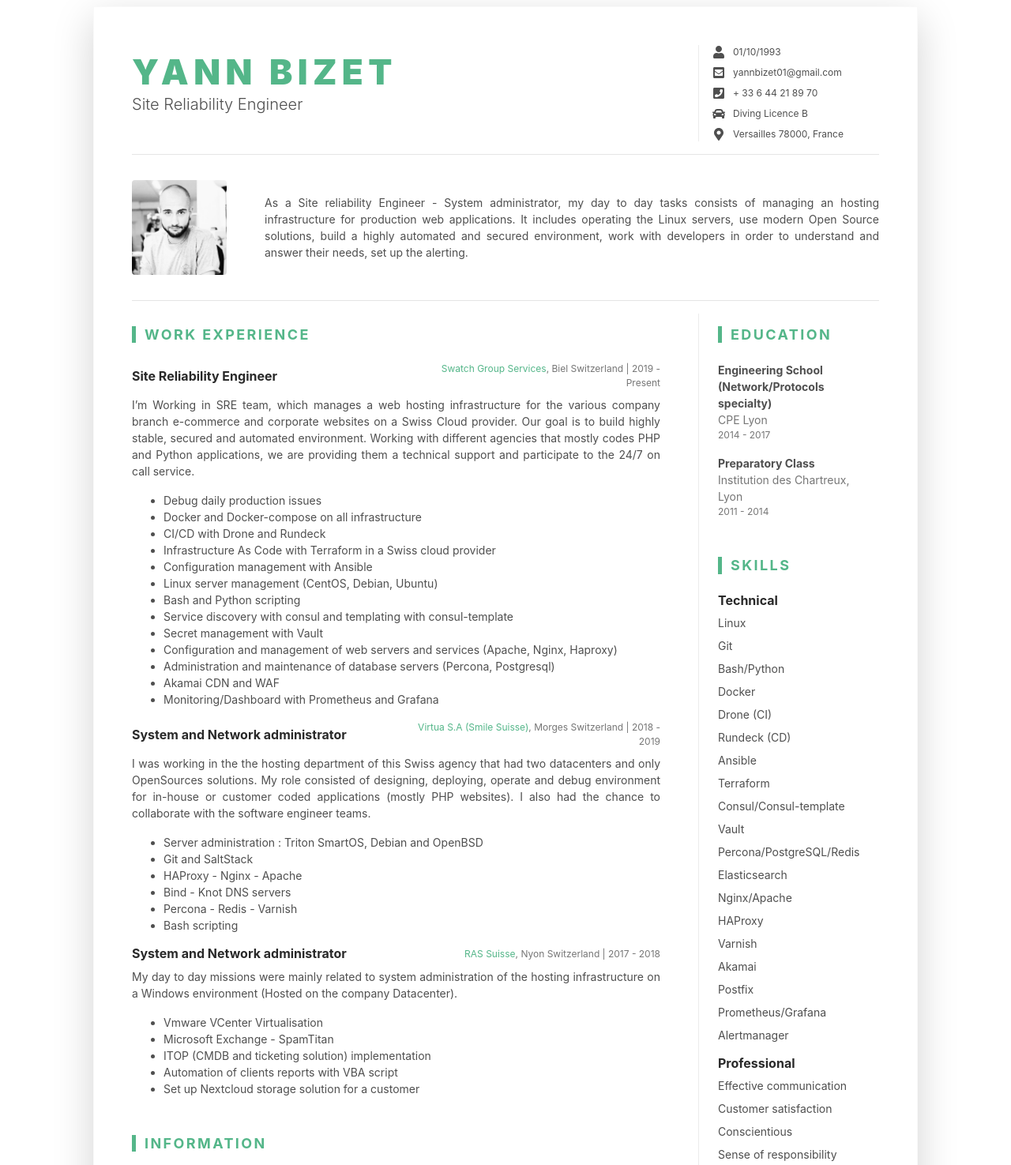
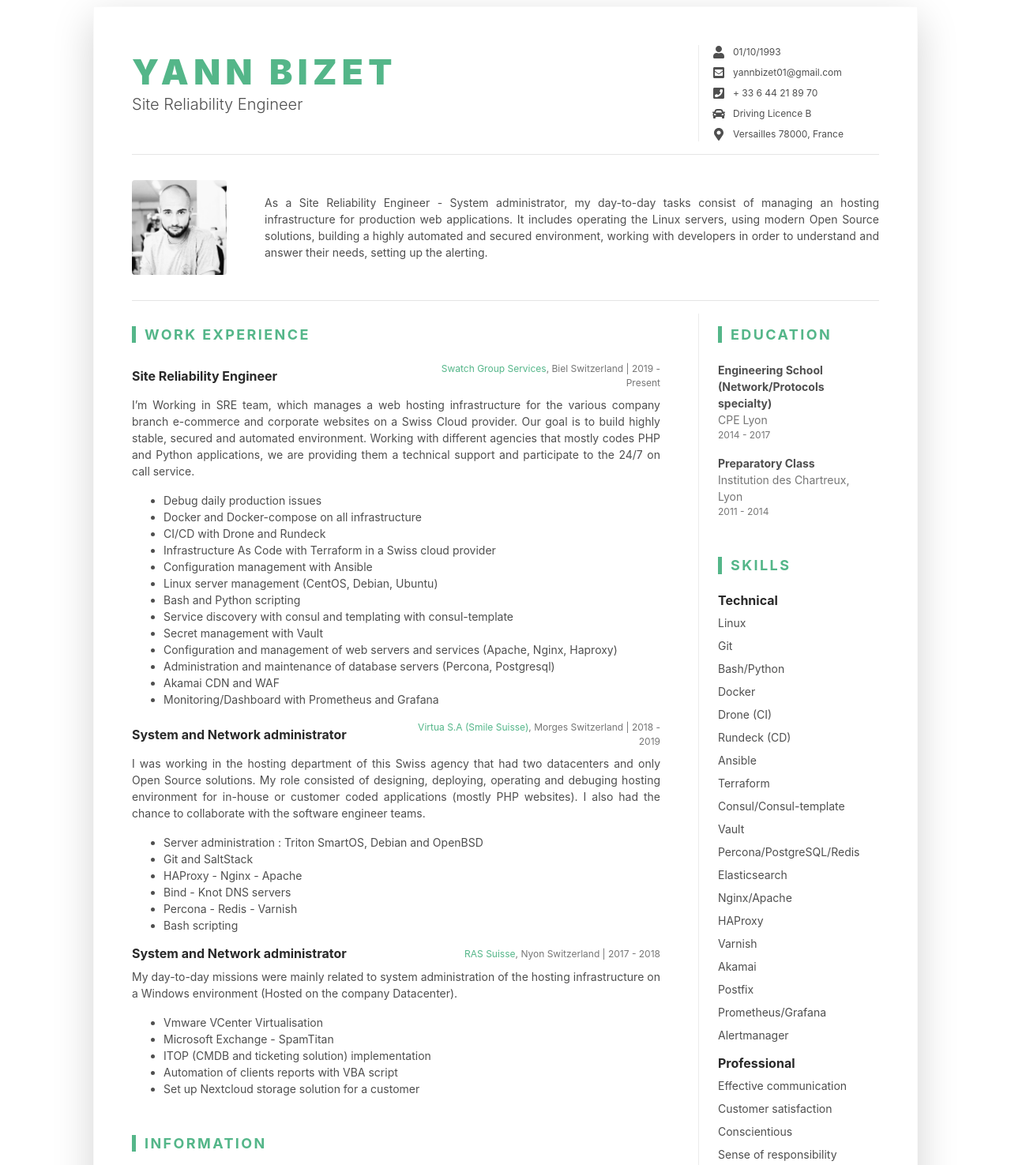
Before and after one commit to yannbizet/yannbizet.github.io, a plain HTML site: page index.html in a window 1280 px wide. Shown: the part 40-1515 px from the top of the page at 79% size. Drawn offline with Linux system fonts and the light colour scheme.

Commit message:
Fix some grammar errors

```diff
--- a/index.html
+++ b/index.html
@@ -58,7 +58,7 @@
 
                                 <li class="mb-2"><i class="fas fa-phone-square fa-fw fa-lg mr-2"></i><a class="resume-link" href="tel:&#43;%2033%206%2044%2021%2089%2070">&#43; 33 6 44 21 89 70</a></li>
 
-                                <li class="mb-2"><i class="fas fa-car fa-fw fa-lg mr-2"></i>Diving Licence B</li>
+                                <li class="mb-2"><i class="fas fa-car fa-fw fa-lg mr-2"></i>Driving Licence B</li>
                                 <li class="mb-0"><i class="fas fa-map-marker-alt fa-fw fa-lg mr-2"></i>Versailles 78000, France</li>
                             </ul>
                         </div>
@@ -83,7 +83,7 @@
 
         <div class="media-body text-left">
             <div align="justify">
-                <p class="mb-0">As a Site reliability Engineer - System administrator, my day to day tasks consists of managing an hosting infrastructure for production web applications. It includes operating the Linux servers, use modern Open Source solutions, build a highly automated and secured environment, work with developers in order to understand and answer their needs, set up the alerting.</p>
+                <p class="mb-0">As a Site Reliability Engineer - System administrator, my day-to-day tasks consist of managing an hosting infrastructure for production web applications. It includes operating the Linux servers, using modern Open Source solutions, building a highly automated and secured environment, working with developers in order to understand and answer their needs, setting up the alerting.</p>
             </div>
         </div>
 
@@ -159,7 +159,7 @@
         </div>
         <div class="item-content">
             <div align="justify">
-                <p>I was working in the the hosting department of this Swiss agency that had two datacenters and only OpenSources solutions. My role consisted of designing, deploying, operate and debug environment for in-house or customer coded applications (mostly PHP websites). I also had the chance to collaborate with the software engineer teams.</p>
+                <p>I was working in the hosting department of this Swiss agency that had two datacenters and only Open Source solutions. My role consisted of designing, deploying, operating and debuging hosting environment for in-house or customer coded applications (mostly PHP websites). I also had the chance to collaborate with the software engineer teams.</p>
             </div>
             <ul class="resume-list">
 
@@ -188,7 +188,7 @@
         </div>
         <div class="item-content">
             <div align="justify">
-                <p>My day to day missions were mainly related to system administration of the hosting infrastructure on a Windows environment (Hosted on the company Datacenter).</p>
+                <p>My day-to-day missions were mainly related to system administration of the hosting infrastructure on a Windows environment (Hosted on the company Datacenter).</p>
             </div>
             <ul class="resume-list">
 
@@ -230,8 +230,6 @@
                 <li class="mb-2">Aviation (PPL Private Pilot License)</li>
 
                 <li class="mb-2">Music DJ</li>
-
-                <li class="mb-2">Hiking</li>
 
             </ul>
         </div>
```
Also changed, not shown: assets/images/fr.png (added), assets/images/gb.png (added).
